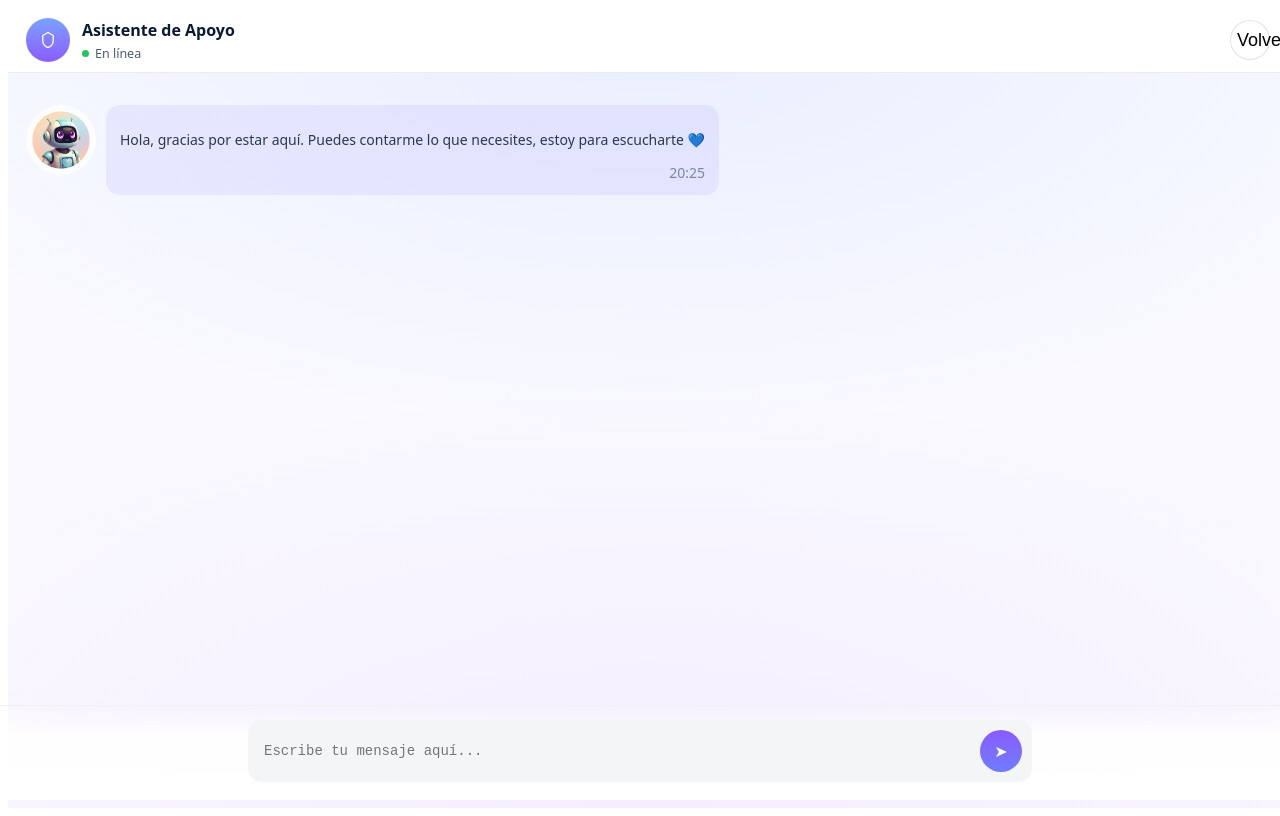
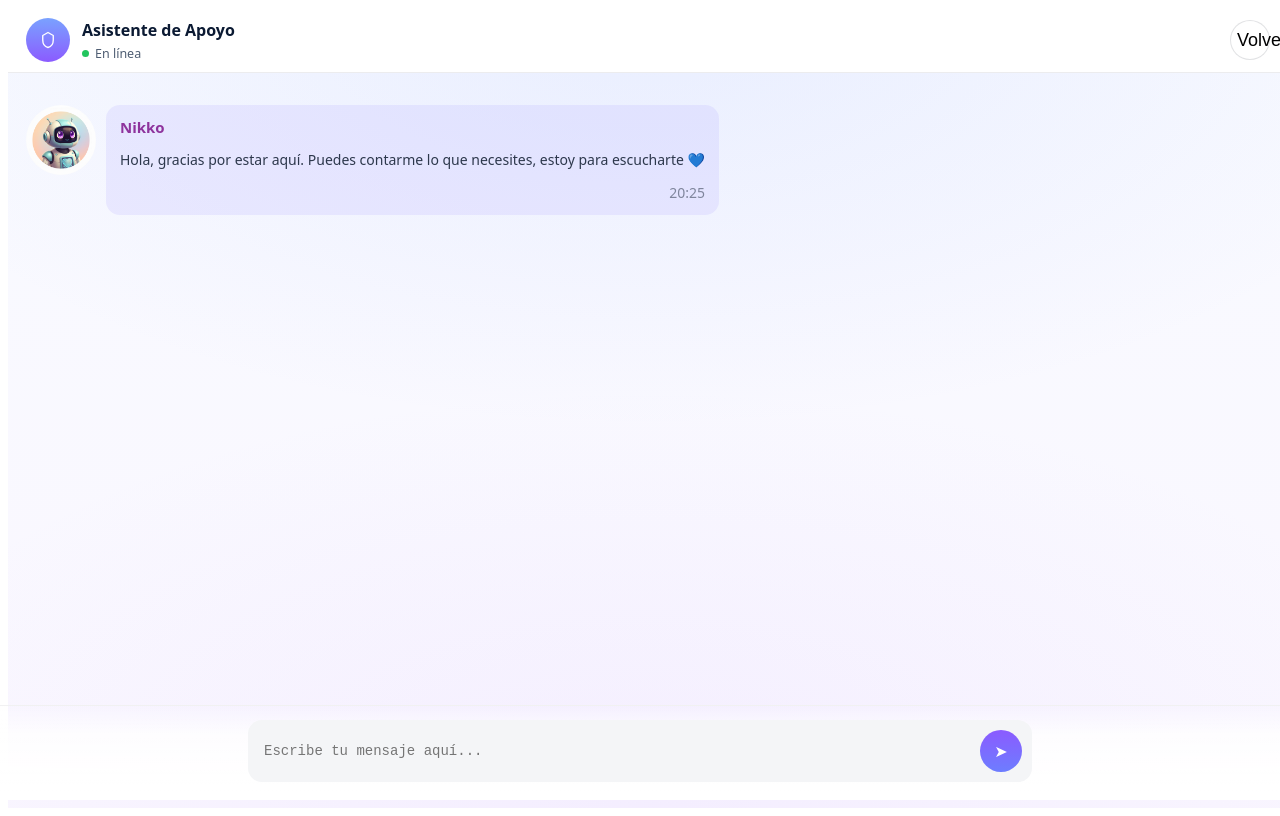
Before and after one commit to noelianikolatesla/Projecte-Nikko, a React (Vite) app in the folder nikko/frontend/: page /chat in a window 1280 px wide. Built offline with nearby package versions, Linux system fonts and the light colour scheme.

Commit message:
[KAN-11] - Añadir el nombre de Nikko al chat de bot

```diff
--- a/nikko/frontend/src/components/Chat.jsx
+++ b/nikko/frontend/src/components/Chat.jsx
@@ -137,6 +137,9 @@ export default function Chat({ onBack }) {
               </div>
             )}
             <div className={`msgBubble ${m.role}`}>
+              { m.role === "bot" && (
+                <div className="botName">Nikko</div>
+              )}
               {m.role === "bot" ? (
                 <ReactMarkdown>{m.text}</ReactMarkdown>
               ) : (
--- a/nikko/frontend/src/styles/chat.css
+++ b/nikko/frontend/src/styles/chat.css
@@ -116,6 +116,14 @@
   object-fit: cover;
 }
 
+/* Nombre del bot */
+.botName {
+  font-weight: bold;
+  font-size: 15px;
+  text-align: left;
+  color: #8e339d;
+}
+
 /* Burbuja */
 .msgBubble {
   max-width: min(680px, 70vw);
```
